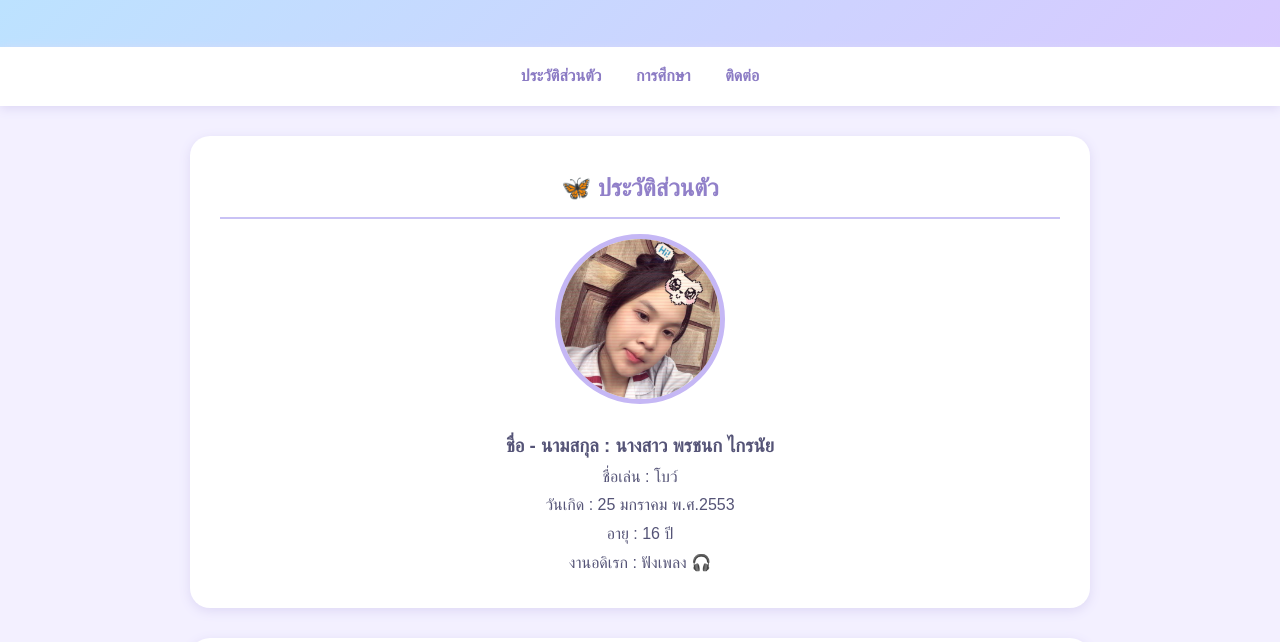
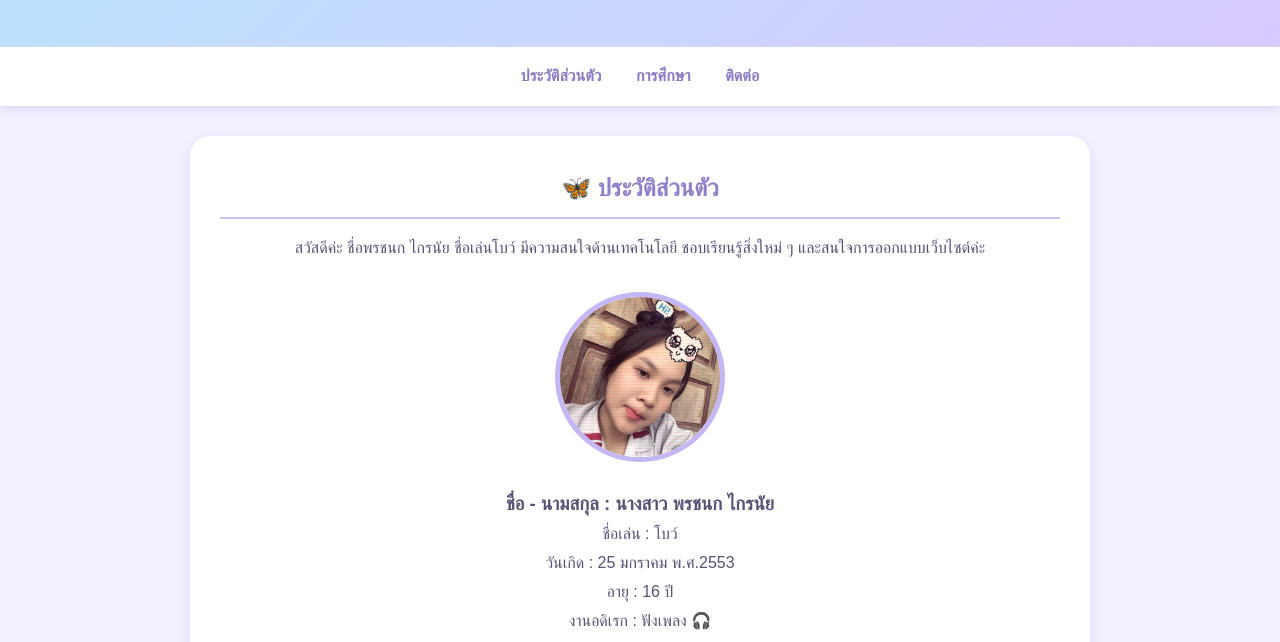
Before and after one commit to pornchanok010-wp/Pornchanok-, a plain HTML site: page index.html in a window 1280 px wide. Shown: the part 150-792 px from the top of the page. Drawn offline with Linux system fonts and the light colour scheme.

Commit message:
Update index.html

```diff
--- a/index.html
+++ b/index.html
@@ -133,6 +133,12 @@
 
     <section id="about" class="profile">
         <h2>🦋 ประวัติส่วนตัว</h2>
+        <p>
+        สวัสดีค่ะ ชื่อพรชนก ไกรนัย ชื่อเล่นโบว์
+        มีความสนใจด้านเทคโนโลยี ชอบเรียนรู้สิ่งใหม่ ๆ
+        และสนใจการออกแบบเว็บไซต์ค่ะ
+        </p>
+        <br>
 
         <img src="S__11730948.jpg"
              alt="รูปโปรไฟล์">
```
